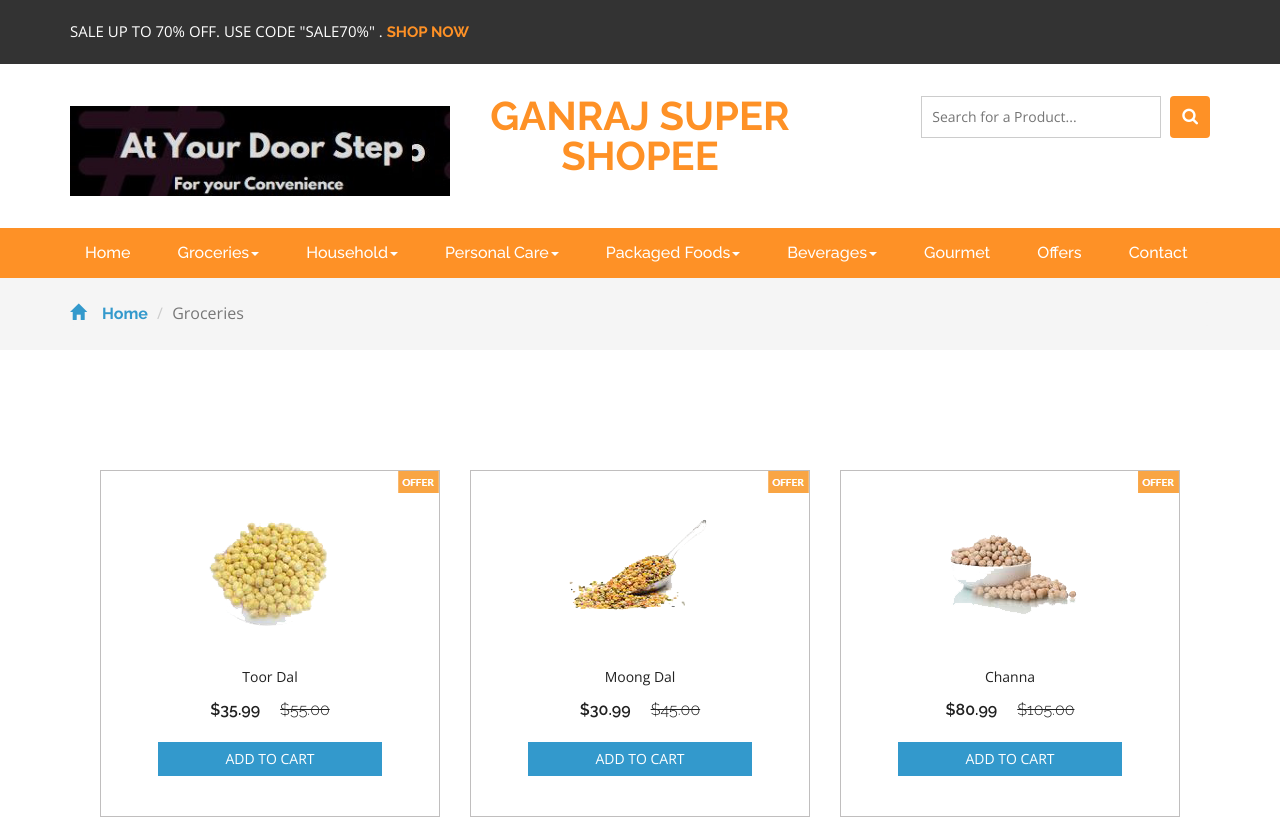
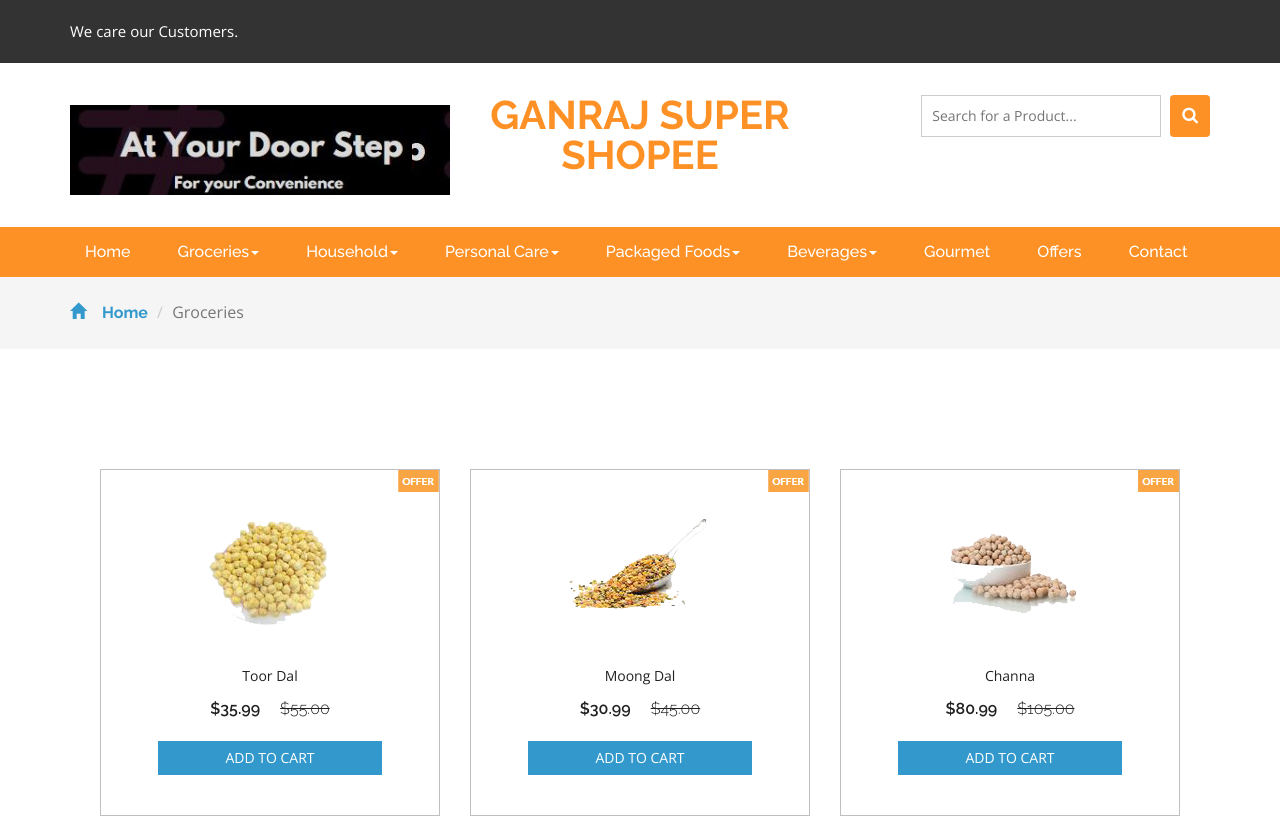
Before and after one commit to yashbhangare/store, a plain HTML site: page groceries.html in a window 1280 px wide. Shown: the top 820 px of the page. Drawn offline with nearby package versions, Linux system fonts and the light colour scheme; files whose address does not match are found by name.

Commit message:
Update groceries.html

```diff
--- a/groceries.html
+++ b/groceries.html
@@ -39,7 +39,7 @@
 	<div class="agileits_header">
 		<div class="container">
 			<div class="w3l_offers">
-				<p>SALE UP TO 70% OFF. USE CODE "SALE70%" . <a href="products.html">SHOP NOW</a></p>
+				<p>We care our Customers.</p>
 			</div>
 
 			<!--
```
